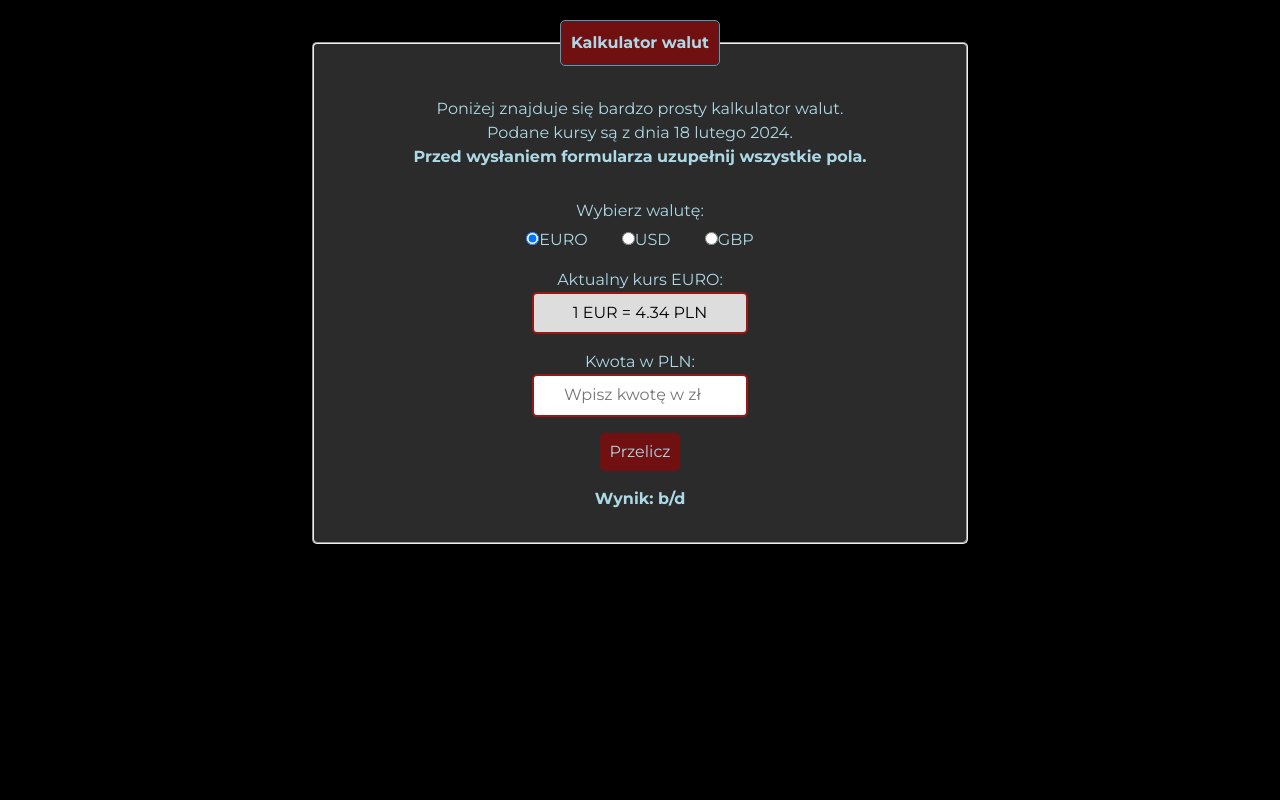
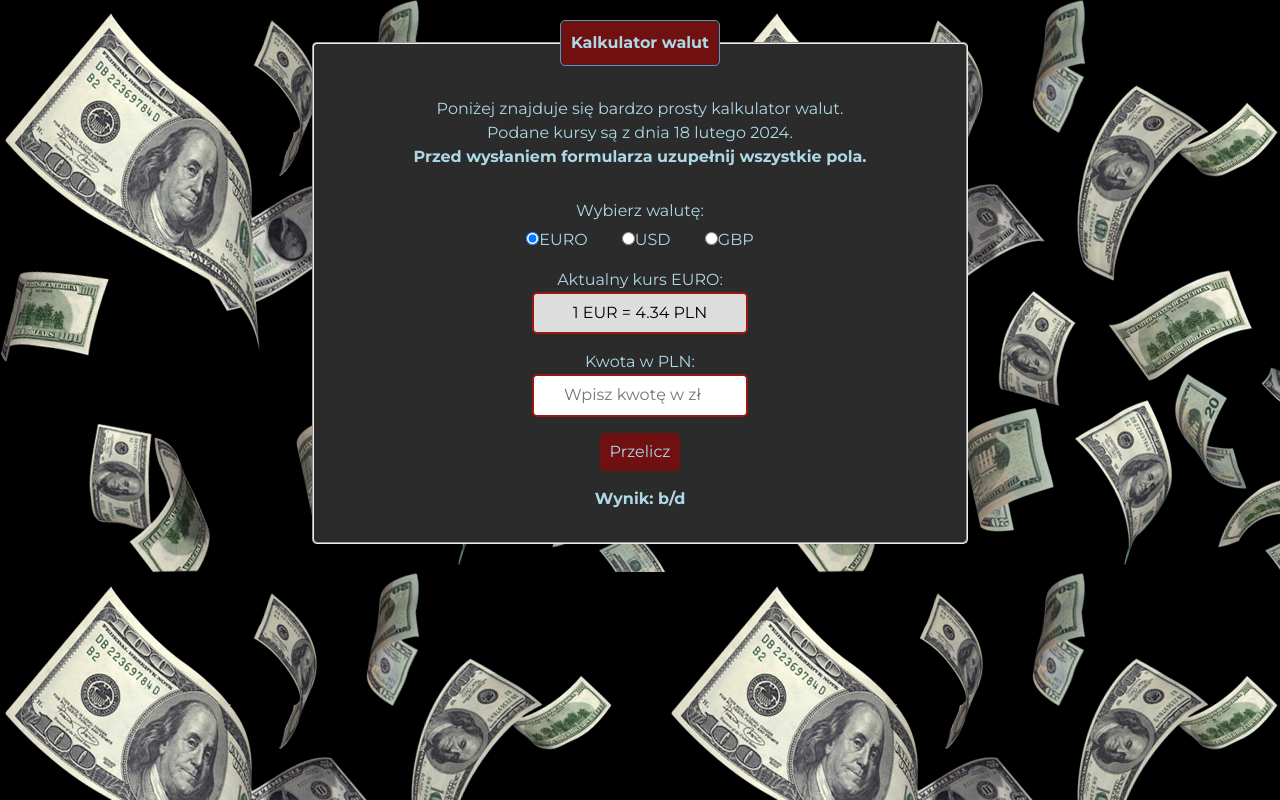
Before and after one commit to liver-22/currency-converter, a plain HTML site: page index.html in a window 1280 px wide. Drawn offline with nearby package versions, Linux system fonts and the light colour scheme.

Commit message:
added background image

```diff
--- a/css/style.css
+++ b/css/style.css
@@ -15,6 +15,6 @@ body {
     max-width: 700px;
     line-height: 1.5;
     font-family: "Montserrat", sans-serif;
-    background-color: black;
     color: lightblue;
+    background: url("../images/background-image.png") black;
 }
```
Also changed, not shown: images/background-image.png (added).
